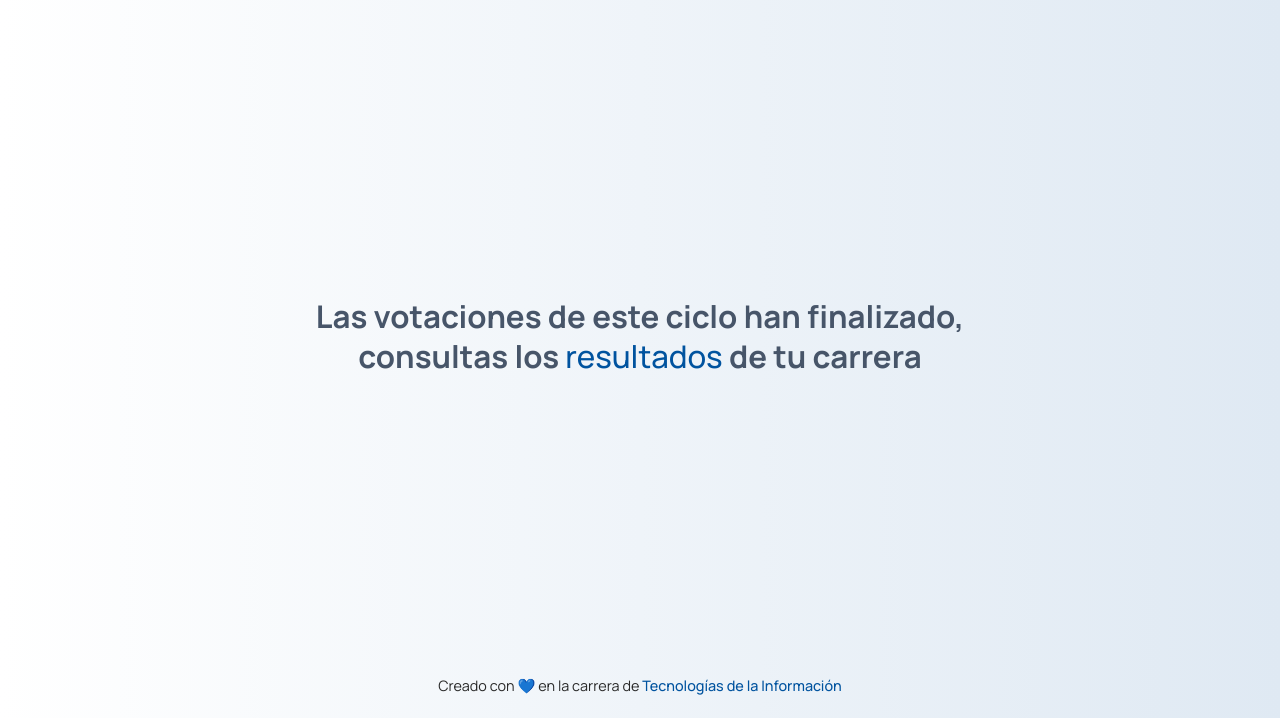
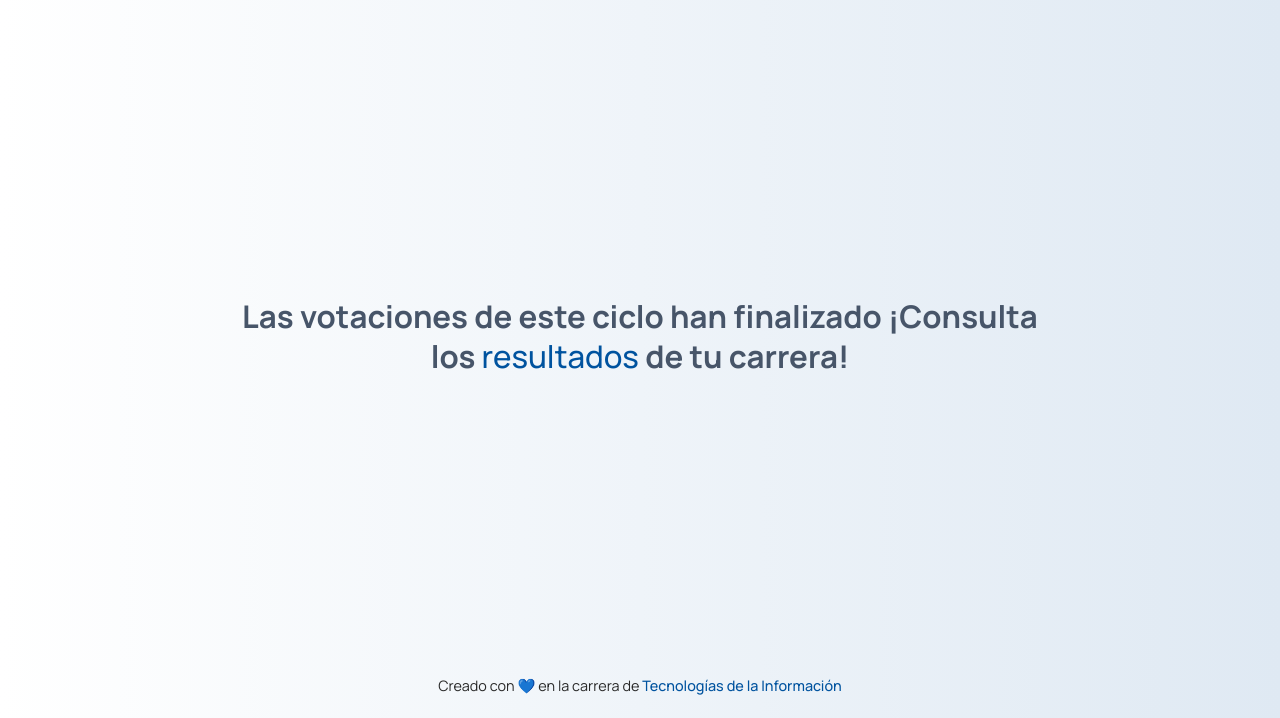
Before and after one commit to anthonysanlucas/mastersUG-legacy, a plain HTML site: page index.html in a window 1280 px wide. Shown: the part 82-800 px from the top of the page. Drawn offline with Linux system fonts and the light colour scheme.

Commit message:
Change information title

```diff
--- a/index.html
+++ b/index.html
@@ -64,9 +64,9 @@
     <main class="main" id="app">
       <div class="information">
         <h1 class="information__title">
-          Las votaciones de este ciclo han finalizado, consultas los
+          Las votaciones de este ciclo han finalizado ¡Consulta los
           <a href="./results/" class="footer__link accent-text"> resultados </a>
-          de tu carrera
+          de tu carrera!
         </h1>
       </div>
     </main>
```
